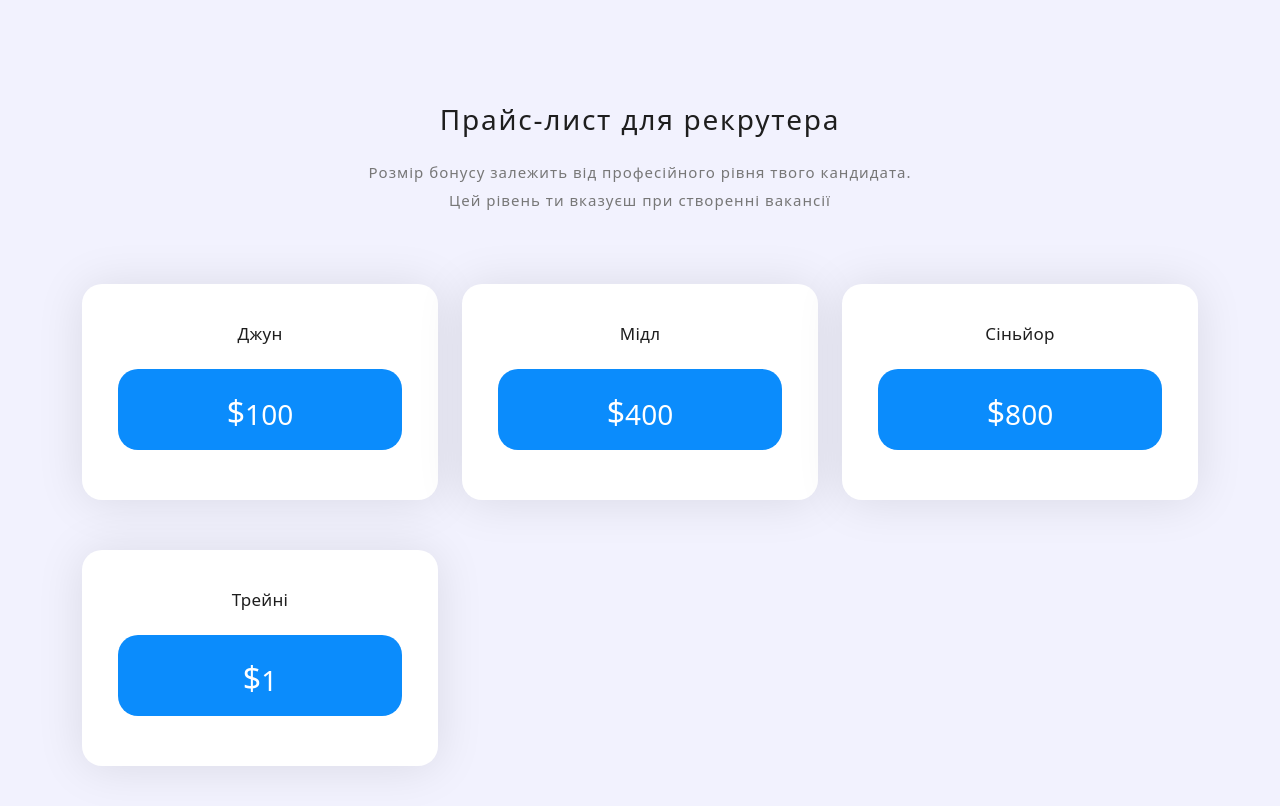
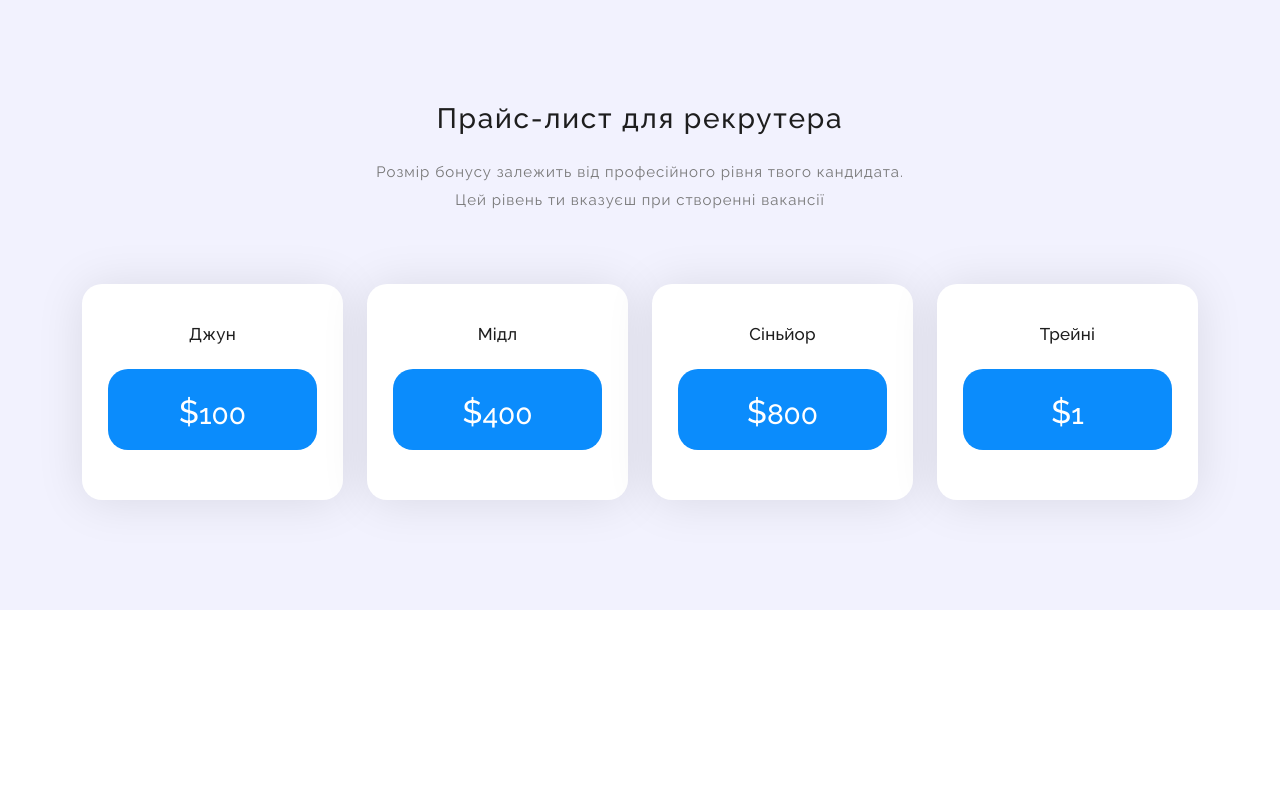
Before and after one commit to ITinderorg/ITinderWebsite, a Next.js app: page /home/components/pricing/Pricing in a window 1280 px wide. Shown: the top 806 px of the page. Built offline with nearby package versions, Linux system fonts and the light colour scheme.

Commit message:
Minor fixes

```diff
--- a/src/assets/styles/templatemo-softy-pinko.css
+++ b/src/assets/styles/templatemo-softy-pinko.css
@@ -79,7 +79,7 @@ header, nav, section, article, aside, footer, hgroup {
 }
 
 html, body {
-  font-family: "Raleway", sans-serif;
+  font-family: "Raleway", sans-serif !important;
   font-weight: 400;
   background-color: #fff;
   font-size: 16px;
--- a/src/pages/home/components/pricing/Pricing.jsx
+++ b/src/pages/home/components/pricing/Pricing.jsx
@@ -43,13 +43,14 @@ const Pricing = () => {
           </Col>
         </Row>
 
-        <Row class="row">
+        <Row>
           {pricings.map((item) => {
             return (
               <Col
-                lg={4}
+                lg={3}
                 md={6}
                 sm={12}
+                key={item.title}
                 data-scroll-reveal="enter bottom move 50px over 0.6s after 0.2s"
               >
                 <div className="pricing-item">
--- a/src/pages/home/components/roadmap/Roadmap.jsx
+++ b/src/pages/home/components/roadmap/Roadmap.jsx
@@ -67,7 +67,7 @@ const Roadmap = () => {
           <Row>
             {goals.map((item) => {
               return (
-                <Col lg={2} md={3} sm={6}>
+                <Col lg={2} md={3} sm={6} key={item.month}>
                   <a
                     href="#"
                     className={
@@ -76,7 +76,7 @@ const Roadmap = () => {
                   >
                     <strong>{item.month}</strong>
                     {item.points.map((point) => {
-                      return <span>{point}</span>;
+                      return <span key={point}>{point}</span>;
                     })}
                   </a>
                 </Col>
```
